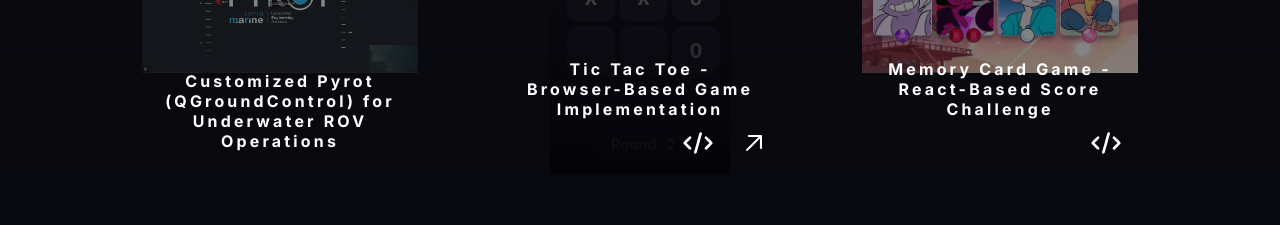
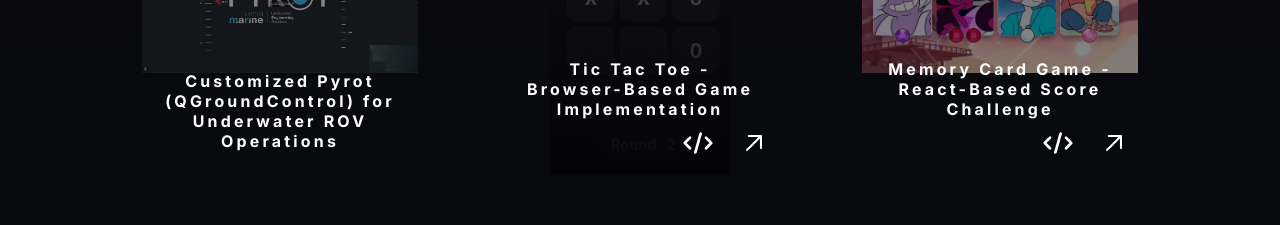
Before and after one commit to joeshawky/portfolio, a React (Vite) app: page / in a window 1280 px wide. Shown: the part 2400-2625 px from the top of the page. Built offline with nearby package versions, Linux system fonts and the light colour scheme.

Commit message:
added demo link for memory card game

```diff
--- a/src/components/ProjectsSection/ProjectsSection.jsx
+++ b/src/components/ProjectsSection/ProjectsSection.jsx
@@ -98,7 +98,7 @@ export default function ProjectsSection() {
             title: "Memory Card Game - React-Based Score Challenge",
             imageSrc: memoryCardGame,
             githubLink: `https://github.com/joeshawky/odin-memory-card`,
-            // demoLink: `https://project.demo.com`, // No demo link for memory card, should be added in the future
+            demoLink: `https://joeshawky.github.io/odin-memory-card/`,
             description: `Built an interactive memory card game using
             React as part of The Odin Project web development curriculum.
             The game challenges users to click on unique cards without
@@ -107,19 +107,6 @@ export default function ProjectsSection() {
             with React hooks, score tracking, and responsive card layout.`,
         },
     ];
-
-    // const projects = Array(5)
-    //     .fill()
-    //     .map((_, i) => ({
-    //         title: "My project",
-    //         imageSrc: projectOne,
-    //         githubLink: `https://github.com/yourusername/project`,
-    //         demoLink: `https://project.demo.com`,
-    //         description: `lorem ipsum uit amet connected samia dosti
-    //                                 Lorem ipsum dolor sit amet consectetur
-    //                                 adipisicing elit. Veniam fugit nostrum sunt
-    //                                 voluptates incidunt ab cumque enim nemo`,
-    //     }));
 
     return (
         <section id="projects" className={styles.projects}>
```
